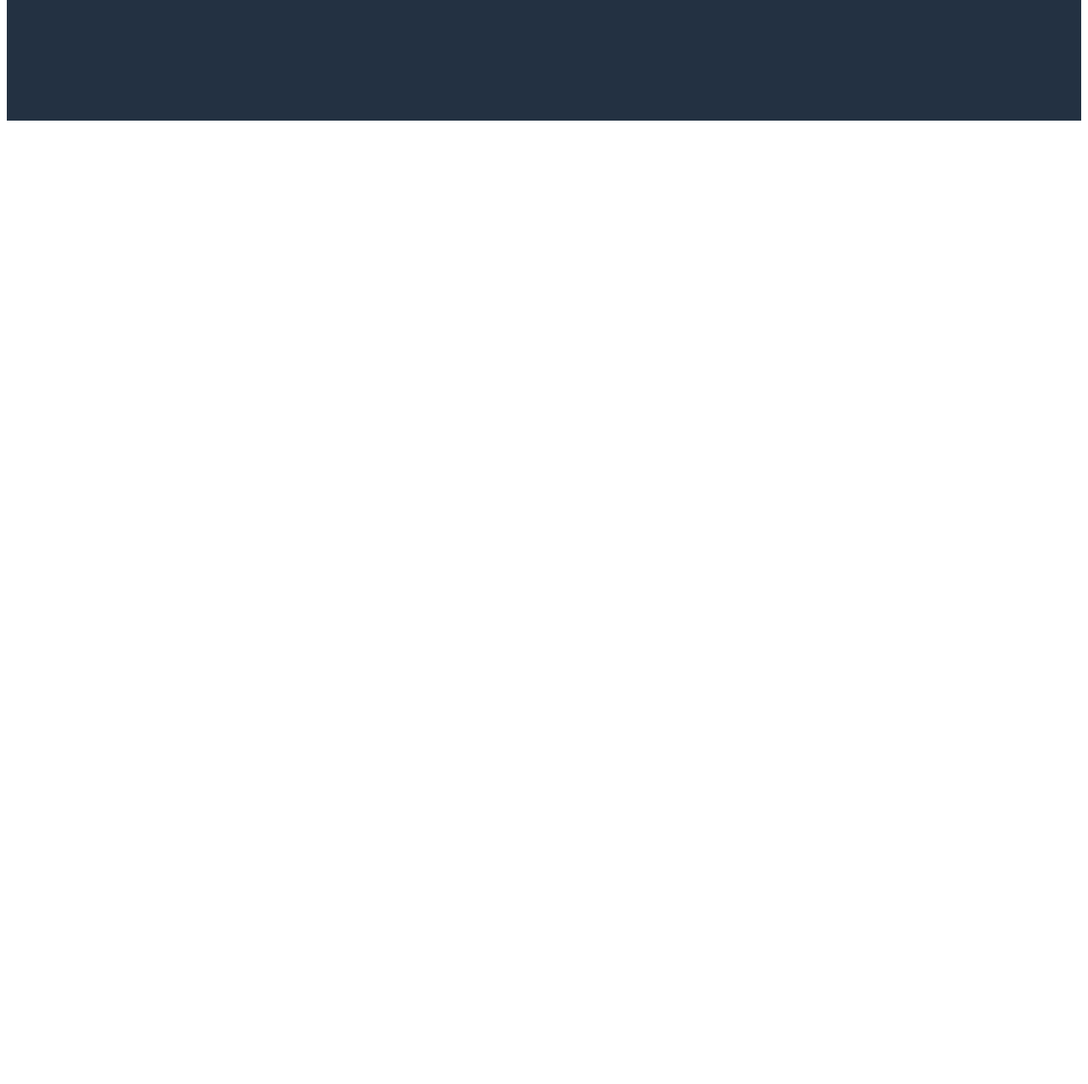
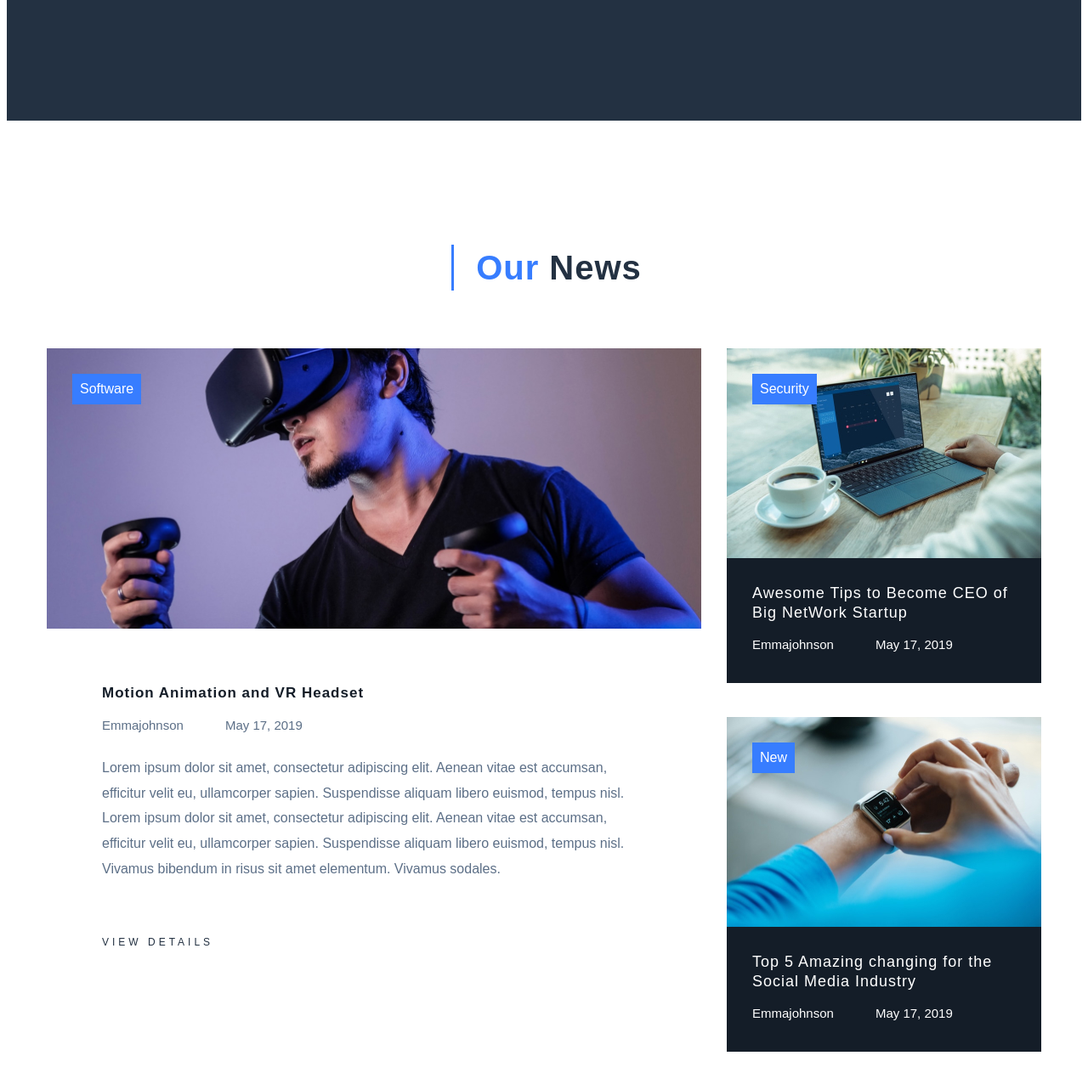
Before and after one commit to Somov-Eugene/webTech, a website: page #src/index.html in a window 1280 px wide. Shown: the part 5787-7063 px from the top of the page at 85% size. Before the commit the page ends 5937 px from the top, so only its background shows below. Drawn offline with nearby package versions, Linux system fonts and the light colour scheme; files that its build step writes are made by us from their sources; a web font is replaced by a local one.

Commit message:
Added layout section 'News'

```diff
--- a/#src/index.html
+++ b/#src/index.html
@@ -23,7 +23,8 @@
             <h2 class="hero__slider-title" data-counter="01">The Unique Creative <span>Design Agency</span></h2>
             <p class="hero__slider-description">
               Always on&nbsp;the lookout for the hi-tech advancements.
-              Build not only a&nbsp;product that can sell well, but a&nbsp;platform through which to&nbsp;deliver&nbsp;it.
+              Build not only a&nbsp;product that can sell well, but a&nbsp;platform through which
+              to&nbsp;deliver&nbsp;it.
             </p>
           </div>
           <div class="hero__buttons">
@@ -410,6 +411,62 @@
     </section>
     <!-- /.new-era -->
 
+    <section class="news">
+      <div class="container container--big">
+        <h2 class="news__title"><span>Our</span> News</h2>
+
+        <div class="grid news__grid">
+          <div class="card news__big-card">
+            <img class="card__img card__img--big" src="img/news-card-big.jpg" alt="Motion Animation and VR Headset" />
+            <small class="card__tag">Software</small>
+            <div class="card__text--big">
+              <h3 class="card__title card__title--big">Motion Animation and VR Headset</h3>
+              <div class="flex card__title-info card__title-info--big">
+                <p class="card__author card__author--big">emmajohnson</p>
+                <time class="card__date-publication card__date-publication--big" datetime="2019-05-17 13:10">May 17, 2019</time>
+              </div>
+              <p class="card__annotation">
+                Lorem ipsum dolor sit amet, consectetur adipiscing elit. Aenean vitae est accumsan, efficitur velit eu,
+                ullamcorper sapien. Suspendisse aliquam libero euismod, tempus nisl. Lorem ipsum dolor sit amet,
+                consectetur adipiscing elit. Aenean vitae est accumsan, efficitur velit eu, ullamcorper sapien.
+                Suspendisse aliquam libero euismod, tempus nisl. Vivamus bibendum in risus sit amet elementum. Vivamus
+                sodales.
+              </p>
+              <a class="card__detail-link" href="#">View details</a>
+            </div>
+          </div>
+
+          <div class="card">
+            <a class="card__link" href="#">
+              <img class="card__img" src="img/news-card-2.jpg" alt="Awesome Tips to Become CEO of Big NetWork Startup" />
+              <small class="card__tag">Security</small>
+            </a>
+            <div class="card__text">
+              <h3 class="card__title">Awesome Tips to Become CEO of Big NetWork Startup</h3>
+              <div class="flex card__title-info">
+                <p class="card__author">emmajohnson</p>
+                <time class="card__date-publication" datetime="2019-05-17 13:25">May 17, 2019</time>
+              </div>
+            </div>
+          </div>
+
+          <div class="card">
+            <a class="card__link" href="#">
+              <img class="card__img" src="img/news-card-3.jpg" alt="Top 5 Amazing changing for the Social Media Industry" />
+              <small class="card__tag">New</small>
+            </a>
+            <div class="card__text">
+              <h3 class="card__title">Top 5 Amazing changing for the Social Media Industry</h3>
+              <div class="flex card__title-info">
+                <p class="card__author">emmajohnson</p>
+                <time class="card__date-publication" datetime="2019-05-17 13:30">May 17, 2019</time>
+              </div>
+            </div>
+          </div>
+        </div>
+      </div>
+    </section>
+    <!-- /.news -->
   </main>
 
   @@include("_footer.html")
```
